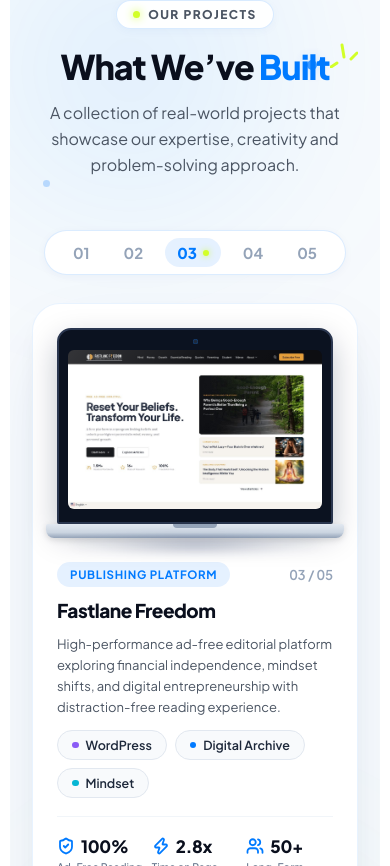
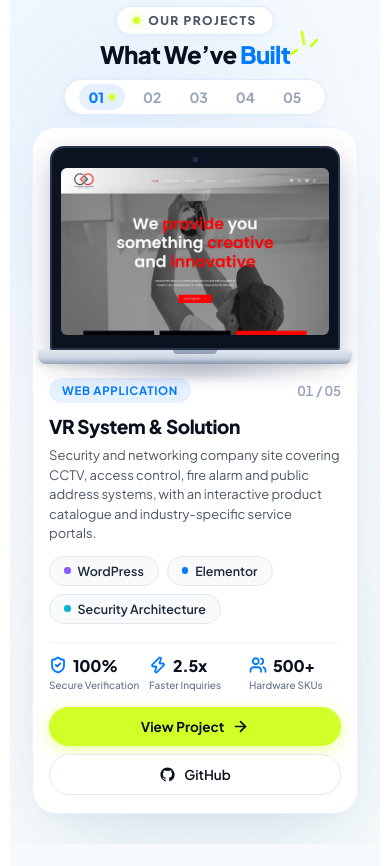
Before and after one commit to VEDANTDESAI2409/graphionic_landing_page, a React (Vite) app in the folder site/: page / in a window 390 px wide. Shown: the part 6298-7164 px from the top of the page. Built offline with nearby package versions, Linux system fonts and the light colour scheme.

Commit message:
feat: project section redesign

```diff
--- a/site/src/components/Projects.jsx
+++ b/site/src/components/Projects.jsx
@@ -1,5 +1,5 @@
 import { useState, useRef, useEffect, useCallback } from 'react';
-import { motion, useReducedMotion } from 'framer-motion';
+import { motion, AnimatePresence, useScroll, useTransform, useReducedMotion } from 'framer-motion';
 import { ChevronLeft, ChevronRight, ArrowRight, ShieldCheck, Zap, Users } from 'lucide-react';
 import { PROJECTS } from '../data/projects';
 import { useInquiry } from '../context/Inquiry';
@@ -52,29 +52,122 @@
 }
 
 export default function Projects() {
-  const sectionRef = useRef(null);
+  const trackRef = useRef(null);
   const headRef = useRef(null);
-  // Default to index 2 (Project 03) matching the primary reference design
-  const [activeIndex, setActiveIndex] = useState(() => (PROJECTS.length > 2 ? 2 : 0));
+  const [activeIndex, setActiveIndex] = useState(0);
+  const activeIndexRef = useRef(0);
+  const isProgrammaticScrollRef = useRef(false);
+  const scrollTimeoutRef = useRef(null);
   const { openInquiry } = useInquiry();
   const shouldReduceMotion = useReducedMotion();
   const total = PROJECTS.length;
 
+  // Detect mobile viewport
+  const [isMobile, setIsMobile] = useState(() =>
+    typeof window !== 'undefined' ? window.innerWidth <= 860 : false
+  );
+
+  useEffect(() => {
+    const handleResize = () => setIsMobile(window.innerWidth <= 860);
+    window.addEventListener('resize', handleResize, { passive: true });
+    return () => window.removeEventListener('resize', handleResize);
+  }, []);
+
+  // Track height calculation: dynamic based on total projects
+  const trackHeightVh = isMobile ? 100 + (total - 1) * 45 : 100 + (total - 1) * 60;
+
+  // Framer Motion scroll tracking
+  const { scrollYProgress } = useScroll({
+    target: trackRef,
+    offset: ['start start', 'end end'],
+  });
+
+  // Subtle continuous orbital drift linked to scroll
+  const orbitShiftY = useTransform(scrollYProgress, [0, 1], [-12, 12]);
+
+  // Unified project navigation: sets active state and smoothly scrolls pinned track
+  const navigateToProject = useCallback(
+    (targetIndex) => {
+      const boundedIndex = Math.max(0, Math.min(total - 1, targetIndex));
+      setActiveIndex(boundedIndex);
+      activeIndexRef.current = boundedIndex;
+
+      if (!trackRef.current) return;
+
+      const trackRect = trackRef.current.getBoundingClientRect();
+      const trackTopInDoc = window.scrollY + trackRect.top;
+      const scrollableDist = trackRef.current.offsetHeight - window.innerHeight;
+      const targetProgress = total > 1 ? boundedIndex / (total - 1) : 0;
+      const targetScrollY = Math.round(trackTopInDoc + targetProgress * scrollableDist);
+
+      isProgrammaticScrollRef.current = true;
+      if (scrollTimeoutRef.current) clearTimeout(scrollTimeoutRef.current);
+
+      if (typeof window !== 'undefined' && window.__lenis) {
+        window.__lenis.scrollTo(targetScrollY, {
+          duration: 0.85,
+          onComplete: () => {
+            isProgrammaticScrollRef.current = false;
+          },
+        });
+      } else {
+        window.scrollTo({
+          top: targetScrollY,
+          behavior: 'smooth',
+        });
+      }
+
+      scrollTimeoutRef.current = setTimeout(() => {
+        isProgrammaticScrollRef.current = false;
+      }, 950);
+    },
+    [total]
+  );
+
+  // Synchronize scroll-driven pinned timeline with active project index
+  useEffect(() => {
+    const unsubscribe = scrollYProgress.on('change', (latestProgress) => {
+      if (isProgrammaticScrollRef.current) return;
+      if (!trackRef.current) return;
+
+      const rect = trackRef.current.getBoundingClientRect();
+
+      // Only evaluate active project index when inside or close to the pinned track
+      if (rect.top <= 40 && rect.bottom >= window.innerHeight - 40) {
+        const rawIndex = Math.round(latestProgress * (total - 1));
+        const bounded = Math.max(0, Math.min(total - 1, rawIndex));
+        if (bounded !== activeIndexRef.current) {
+          activeIndexRef.current = bounded;
+          setActiveIndex(bounded);
+        }
+      }
+    });
+
+    return () => {
+      unsubscribe();
+      if (scrollTimeoutRef.current) clearTimeout(scrollTimeoutRef.current);
+    };
+  }, [scrollYProgress, total]);
+
   const handlePrev = useCallback(() => {
-    setActiveIndex((prev) => (prev - 1 + total) % total);
-  }, [total]);
+    const prev = (activeIndexRef.current - 1 + total) % total;
+    navigateToProject(prev);
+  }, [total, navigateToProject]);
 
   const handleNext = useCallback(() => {
-    setActiveIndex((prev) => (prev + 1) % total);
-  }, [total]);
+    const next = (activeIndexRef.current + 1) % total;
+    navigateToProject(next);
+  }, [total, navigateToProject]);
 
-  const handleSelectProject = useCallback((index) => {
-    setActiveIndex(index);
-  }, []);
+  // Keyboard navigation when stage or any child is focused, or when section is in view
+  useEffect(() => {
+    const handleGlobalKeyDown = (e) => {
+      if (!trackRef.current) return;
+      const isInside = trackRef.current.contains(document.activeElement);
+      const rect = trackRef.current.getBoundingClientRect();
+      const isInView = rect.top <= 80 && rect.bottom >= window.innerHeight - 80;
 
-  // Keyboard navigation
-  const handleKeyDown = useCallback(
-    (e) => {
+      if (isInside || isInView) {
         if (e.key === 'ArrowLeft') {
           e.preventDefault();
           handlePrev();
@@ -82,9 +175,12 @@
           e.preventDefault();
           handleNext();
         }
-    },
-    [handlePrev, handleNext]
-  );
+      }
+    };
+
+    window.addEventListener('keydown', handleGlobalKeyDown);
+    return () => window.removeEventListener('keydown', handleGlobalKeyDown);
+  }, [handlePrev, handleNext]);
 
   // Touch swipe support for mobile
   const touchStartX = useRef(0);
@@ -102,7 +198,7 @@
 
   // GSAP scroll trigger entrance for the section header
   useEffect(() => {
-    const el = sectionRef.current;
+    const el = trackRef.current;
     if (!el) return;
 
     const ctx = gsap.context(() => {
@@ -128,7 +224,7 @@
           );
         }
       }
-    }, sectionRef);
+    }, trackRef);
 
     return () => ctx.revert();
   }, []);
@@ -138,9 +234,17 @@
   const nextIndex = (activeIndex + 1) % total;
   const prevProject = PROJECTS[prevIndex];
   const nextProject = PROJECTS[nextIndex];
+  const activeCoord = getOrbitCoord(activeIndex, total);
 
   return (
-    <section className="projects prj-showcase-section" id="projects" ref={sectionRef}>
+    <section
+      className="projects prj-showcase-section prj-pinned-track"
+      id="projects"
+      ref={trackRef}
+      style={{ height: `${trackHeightVh}vh` }}
+    >
+      {/* Sticky Viewport Stage: remains pinned during scroll */}
+      <div className="prj-sticky-stage">
         {/* Ambient background glows and mesh dots */}
         <div className="prj-bg-glow prj-bg-glow--tl" aria-hidden="true" />
         <div className="prj-bg-glow prj-bg-glow--br" aria-hidden="true" />
@@ -188,7 +292,8 @@
                   role="tab"
                   aria-selected={isActive}
                   className={`prj-mobile-orbit-btn ${isActive ? 'is-active' : ''}`}
-                onClick={() => handleSelectProject(idx)}
+                  onClick={() => navigateToProject(idx)}
+                  aria-label={`Jump to project ${num}: ${project.name}`}
                 >
                   <span className="prj-mobile-orbit-num">{num}</span>
                   {isActive && <span className="prj-mobile-orbit-dot" />}
@@ -201,6 +306,10 @@
           <div className="prj-layout-wrap">
             {/* LEFT ORBIT NAVIGATION */}
             <nav className="prj-orbit-nav" aria-label="Projects orbit navigation">
+              <motion.div
+                className="prj-orbit-svg-wrap"
+                style={{ y: shouldReduceMotion ? 0 : orbitShiftY }}
+              >
                 <svg
                   className="prj-orbit-svg"
                   viewBox="0 0 180 520"
@@ -214,32 +323,41 @@
                     className="prj-orbit-path"
                   />
 
-              {/* Orbit Nodes placed along curve */}
+                  {/* Static Orbit Nodes along curve */}
                   {PROJECTS.map((p, i) => {
                     const { x, y } = getOrbitCoord(i, total);
-                const isActive = i === activeIndex;
                     return (
-                  <g
+                      <circle
                         key={p.name}
-                    className={`prj-orbit-svg-node ${isActive ? 'is-active' : ''}`}
-                    onClick={() => handleSelectProject(i)}
-                    style={{ cursor: 'pointer' }}
-                  >
-                    {isActive ? (
-                      <>
-                        <circle cx={x} cy={y} r="15" className="prj-orbit-node-aura" />
-                        <circle cx={x} cy={y} r="8" className="prj-orbit-node-outer" />
-                        <circle cx={x} cy={y} r="4.5" className="prj-orbit-node-inner" />
-                      </>
-                    ) : (
-                      <circle cx={x} cy={y} r="4" className="prj-orbit-node-circle" />
-                    )}
-                  </g>
+                        cx={x}
+                        cy={y}
+                        r="4"
+                        className="prj-orbit-node-circle"
+                      />
                     );
                   })}
+
+                  {/* Active Orbit Node: smoothly glides along the curve */}
+                  <motion.g
+                    className="prj-orbit-active-node-group"
+                    animate={{
+                      x: activeCoord.x,
+                      y: activeCoord.y,
+                    }}
+                    transition={
+                      shouldReduceMotion
+                        ? { duration: 0 }
+                        : { type: 'spring', damping: 25, stiffness: 220, mass: 0.8 }
+                    }
+                  >
+                    <circle cx="0" cy="0" r="16" className="prj-orbit-node-aura" />
+                    <circle cx="0" cy="0" r="8" className="prj-orbit-node-outer" />
+                    <circle cx="0" cy="0" r="4.5" className="prj-orbit-node-inner" />
+                  </motion.g>
                 </svg>
+              </motion.div>
 
-            {/* Orbit Numbers and Project Labels */}
+              {/* Orbit Numbers and Project Labels (Clickable Buttons) */}
               <div className="prj-orbit-items">
                 {PROJECTS.map((project, index) => {
                   const isActive = index === activeIndex;
@@ -251,7 +369,7 @@
                       key={project.name}
                       type="button"
                       className={`prj-orbit-btn ${isActive ? 'is-active' : ''}`}
-                    onClick={() => handleSelectProject(index)}
+                      onClick={() => navigateToProject(index)}
                       style={{ top: `${y}px`, right: `${180 - x + 16}px` }}
                       aria-label={`Select project ${num}: ${project.name}`}
                       aria-pressed={isActive}
@@ -272,7 +390,6 @@
               tabIndex={0}
               role="region"
               aria-label="Projects showcase carousel"
-            onKeyDown={handleKeyDown}
               onTouchStart={handleTouchStart}
               onTouchEnd={handleTouchEnd}
             >
@@ -299,7 +416,7 @@
               {/* Previous Project Card Peeking in Background (Left) */}
               <aside
                 className="prj-flank-card prj-flank-prev position-left is-clickable-side"
-              onClick={handlePrev}
+                onClick={() => navigateToProject(prevIndex)}
                 aria-hidden="true"
               >
                 <div className="prj-flank-inner">
@@ -316,7 +433,7 @@
               {/* Next Project Card Peeking in Background (Right) */}
               <aside
                 className="prj-flank-card prj-flank-next position-right is-clickable-side"
-              onClick={handleNext}
+                onClick={() => navigateToProject(nextIndex)}
                 aria-hidden="true"
               >
                 <div className="prj-flank-inner">
@@ -331,16 +448,24 @@
               </aside>
 
               {/* MAIN ACTIVE PROJECT SHOWCASE CARD */}
-            <motion.article
+              <article className="prj-showcase-card position-center is-active">
+                <AnimatePresence mode="wait">
+                  <motion.div
                     key={activeProject.name}
-              className="prj-showcase-card position-center is-active"
-              initial={shouldReduceMotion ? false : { opacity: 0, scale: 0.98 }}
-              animate={{ opacity: 1, scale: 1 }}
-              transition={{ duration: 0.38, ease: [0.22, 1, 0.36, 1] }}
+                    className="prj-card-content-grid"
+                    initial={shouldReduceMotion ? false : { opacity: 0, scale: 0.985, y: 8 }}
+                    animate={{ opacity: 1, scale: 1, y: 0 }}
+                    exit={shouldReduceMotion ? false : { opacity: 0, scale: 0.985, y: -8 }}
+                    transition={{ duration: 0.32, ease: [0.22, 1, 0.36, 1] }}
                   >
                     {/* Card Left: Laptop Mockup Presentation */}
                     <div className="prj-card-visual-col">
-                <div className="prj-laptop-deck">
+                      <motion.div
+                        className="prj-laptop-deck"
+                        initial={shouldReduceMotion ? false : { opacity: 0, scale: 0.96 }}
+                        animate={{ opacity: 1, scale: 1 }}
+                        transition={{ duration: 0.38, delay: 0.04, ease: [0.22, 1, 0.36, 1] }}
+                      >
                         <div className="prj-laptop-screen">
                           <div className="prj-laptop-webcam" />
                           <div className="prj-laptop-display">
@@ -357,23 +482,21 @@
                           <div className="prj-laptop-notch" />
                         </div>
                         <div className="prj-laptop-shadow" />
-                </div>
+                      </motion.div>
                     </div>
 
                     {/* Card Right: Project Information */}
                     <div className="prj-card-info-col">
-                {/* Centered Indicator Dots for compatibility */}
-                <div className="prj-card-dots" aria-hidden="true" style={{ display: 'none' }}>
-                  <span className="prj-card-dot is-active" />
-                  <span className="prj-card-dot" />
-                  <span className="prj-card-dot" />
-                </div>
-
-                {/* Header row: Category pill badge & index counter */}
+                      {/* Category badge & index counter */}
                       <div className="prj-info-meta-row">
-                  <span className="prj-category-pill prj-card-badge">
+                        <motion.span
+                          className="prj-category-pill prj-card-badge"
+                          initial={shouldReduceMotion ? false : { opacity: 0, x: -6 }}
+                          animate={{ opacity: 1, x: 0 }}
+                          transition={{ duration: 0.28, delay: 0.06, ease: [0.22, 1, 0.36, 1] }}
+                        >
                           {activeProject.category || 'WEB APPLICATION'}
-                  </span>
+                        </motion.span>
                         <span
                           className="prj-counter-fraction"
                           aria-label={`Project ${activeIndex + 1} of ${total}`}
@@ -382,14 +505,34 @@
                         </span>
                       </div>
 
-                {/* Project Title */}
-                <h3 className="prj-main-title prj-card-title">{activeProject.name}</h3>
+                      {/* Title */}
+                      <motion.h3
+                        className="prj-main-title prj-card-title"
+                        initial={shouldReduceMotion ? false : { opacity: 0, y: 8 }}
+                        animate={{ opacity: 1, y: 0 }}
+                        transition={{ duration: 0.32, delay: 0.08, ease: [0.22, 1, 0.36, 1] }}
+                      >
+                        {activeProject.name}
+                      </motion.h3>
 
-                {/* Project Description */}
-                <p className="prj-main-desc prj-card-desc">{activeProject.description}</p>
+                      {/* Description */}
+                      <motion.p
+                        className="prj-main-desc prj-card-desc"
+                        initial={shouldReduceMotion ? false : { opacity: 0, y: 8 }}
+                        animate={{ opacity: 1, y: 0 }}
+                        transition={{ duration: 0.32, delay: 0.12, ease: [0.22, 1, 0.36, 1] }}
+                      >
+                        {activeProject.description}
+                      </motion.p>
 
                       {/* Technology Pills */}
-                <div className="prj-tech-pills prj-card-tags" aria-label="Technologies used">
+                      <motion.div
+                        className="prj-tech-pills prj-card-tags"
+                        aria-label="Technologies used"
+                        initial={shouldReduceMotion ? false : { opacity: 0, y: 6 }}
+                        animate={{ opacity: 1, y: 0 }}
+                        transition={{ duration: 0.32, delay: 0.16, ease: [0.22, 1, 0.36, 1] }}
+                      >
                         {activeProject.tech.map((techItem, tIdx) => {
                           const dotColor = TECH_DOT_COLORS[tIdx % TECH_DOT_COLORS.length];
                           return (
@@ -399,14 +542,19 @@
                             </span>
                           );
                         })}
-                </div>
+                      </motion.div>
 
                       {/* Subtle Divider */}
                       <div className="prj-info-divider" />
 
                       {/* 3 Concise Metrics Row */}
                       {activeProject.metrics && activeProject.metrics.length > 0 && (
-                  <div className="prj-metrics-grid">
+                        <motion.div
+                          className="prj-metrics-grid"
+                          initial={shouldReduceMotion ? false : { opacity: 0, y: 6 }}
+                          animate={{ opacity: 1, y: 0 }}
+                          transition={{ duration: 0.32, delay: 0.20, ease: [0.22, 1, 0.36, 1] }}
+                        >
                           {activeProject.metrics.map((metric, mIdx) => (
                             <div key={mIdx} className="prj-metric-cell">
                               <div className="prj-metric-top">
@@ -418,11 +566,16 @@
                               <span className="prj-metric-label">{metric.label}</span>
                             </div>
                           ))}
-                  </div>
+                        </motion.div>
                       )}
 
                       {/* CTA Buttons Row */}
-                <div className="prj-actions-row">
+                      <motion.div
+                        className="prj-actions-row"
+                        initial={shouldReduceMotion ? false : { opacity: 0, y: 6 }}
+                        animate={{ opacity: 1, y: 0 }}
+                        transition={{ duration: 0.32, delay: 0.24, ease: [0.22, 1, 0.36, 1] }}
+                      >
                         <a
                           href={activeProject.url || '#'}
                           target="_blank"
@@ -453,9 +606,11 @@
                             <span>Inquire</span>
                           </button>
                         )}
+                      </motion.div>
                     </div>
-              </div>
-            </motion.article>
+                  </motion.div>
+                </AnimatePresence>
+              </article>
             </div>
           </div>
 
@@ -474,7 +629,7 @@
                   aria-selected={idx === activeIndex}
                   aria-label={`Jump to ${project.name}`}
                   className={`prj-page-dot ${idx === activeIndex ? 'is-active' : ''}`}
-                onClick={() => handleSelectProject(idx)}
+                  onClick={() => navigateToProject(idx)}
                 />
               ))}
             </div>
@@ -504,6 +659,7 @@
             </svg>
           </div>
         </div>
+      </div>
     </section>
   );
 }
--- a/site/src/index.css
+++ b/site/src/index.css
@@ -1174,11 +1174,30 @@
    7 — PROJECTS (ORBIT SHOWCASE REDESIGN)
    ============================================================ */
 .prj-showcase-section {
-  padding: 100px 0 112px;
   background: #F7FAFD;
   position: relative;
+  overflow: visible;
+  scroll-margin-top: 0;
+}
+
+/* Pinned Scroll Track & Sticky Viewport */
+.prj-pinned-track {
+  position: relative;
+  width: 100%;
+}
+.prj-sticky-stage {
+  position: sticky;
+  top: 0;
+  height: 100vh;
+  min-height: 600px;
+  max-height: 100vh;
+  width: 100%;
+  display: flex;
+  flex-direction: column;
+  justify-content: center;
   overflow: hidden;
-  scroll-margin-top: 90px;
+  box-sizing: border-box;
+  padding: 66px 0 24px;
 }
 
 /* Atmospheric Glows & Mesh Orbs */
@@ -1230,6 +1249,7 @@
 .prj-shell {
   position: relative;
   z-index: 2;
+  width: 100%;
 }
 
 /* Section Header (Centered Pill, Heading with Lime Sparks & Subtitle) */
@@ -1548,12 +1568,18 @@
   background: #FFFFFF;
   border: 1px solid rgba(0, 122, 255, 0.09);
   box-shadow: 0 30px 80px -20px rgba(0, 60, 140, 0.13), 0 10px 28px -8px rgba(0, 0, 0, 0.04);
-  padding: 38px 40px;
+  padding: 34px 38px;
+  box-sizing: border-box;
+  overflow: hidden;
+}
+
+/* Inner Animated Content Grid */
+.prj-card-content-grid {
   display: grid;
   grid-template-columns: 1.05fr 1fr;
-  gap: 36px;
+  gap: 34px;
   align-items: center;
-  box-sizing: border-box;
+  width: 100%;
 }
 
 /* Card Left Column: Realistic Laptop Mockup */
@@ -1890,7 +1916,22 @@
 
 @media (max-width: 860px) {
   .prj-showcase-section {
-    padding: 76px 0 84px;
+    padding: 0;
+  }
+  .prj-sticky-stage {
+    padding: 88px 0 16px;
+    height: 100dvh;
+    min-height: 100dvh;
+  }
+  .prj-header-center {
+    margin-bottom: 10px;
+  }
+  .prj-heading {
+    margin: 6px 0 4px;
+    font-size: 24px;
+  }
+  .prj-subtitle {
+    display: none;
   }
   .prj-layout-wrap {
     grid-template-columns: 1fr;
@@ -1903,9 +1944,9 @@
     display: flex;
     align-items: center;
     justify-content: center;
-    gap: 10px;
-    margin-bottom: 28px;
-    padding: 7px 16px;
+    gap: 8px;
+    margin-bottom: 12px;
+    padding: 4px 14px;
     background: #FFFFFF;
     border-radius: 999px;
     border: 1px solid rgba(0, 122, 255, 0.14);
@@ -1917,16 +1958,16 @@
   .prj-mobile-orbit-btn {
     background: none;
     border: none;
-    padding: 5px 12px;
+    padding: 4px 10px;
     border-radius: 999px;
     cursor: pointer;
     display: flex;
     align-items: center;
-    gap: 6px;
+    gap: 5px;
     transition: all 0.2s ease;
   }
   .prj-mobile-orbit-num {
-    font-size: 15px;
+    font-size: 14px;
     font-weight: 700;
     color: #94A3B8;
   }
@@ -1946,32 +1987,53 @@
   }
 
   .prj-showcase-card {
+    padding: 18px 16px;
+    border-radius: 24px;
+    max-width: 100%;
+  }
+  .prj-card-content-grid {
     grid-template-columns: 1fr;
-    padding: 24px;
-    border-radius: 28px;
-    gap: 24px;
-    max-width: 100%;
+    gap: 14px;
+  }
+  .prj-laptop-deck {
+    max-width: 290px;
   }
   .prj-main-title {
-    font-size: 22px;
+    font-size: 20px;
+    margin: 0 0 8px;
+  }
+  .prj-main-desc {
+    font-size: 13px;
+    line-height: 1.5;
+    margin: 0 0 12px;
+  }
+  .prj-tech-pills {
+    margin-bottom: 12px;
+  }
+  .prj-info-divider {
+    margin-bottom: 12px;
   }
   .prj-metrics-grid {
     grid-template-columns: repeat(3, 1fr);
     gap: 8px;
+    margin-bottom: 16px;
   }
   .prj-metric-val {
-    font-size: 17px;
+    font-size: 16px;
   }
   .prj-metric-label {
-    font-size: 10.5px;
+    font-size: 10px;
   }
   .prj-actions-row {
     flex-direction: column;
     width: 100%;
+    gap: 8px;
   }
   .prj-btn-primary, .prj-btn-secondary {
     width: 100%;
     justify-content: center;
+    padding: 11px 18px;
+    font-size: 13.5px;
   }
   .prj-mobile-arrows {
     display: flex;
```
Also changed, not shown: 1 other file (tests, documents, lock files or other folders). Lines whose indentation alone changed are shown as unchanged.
